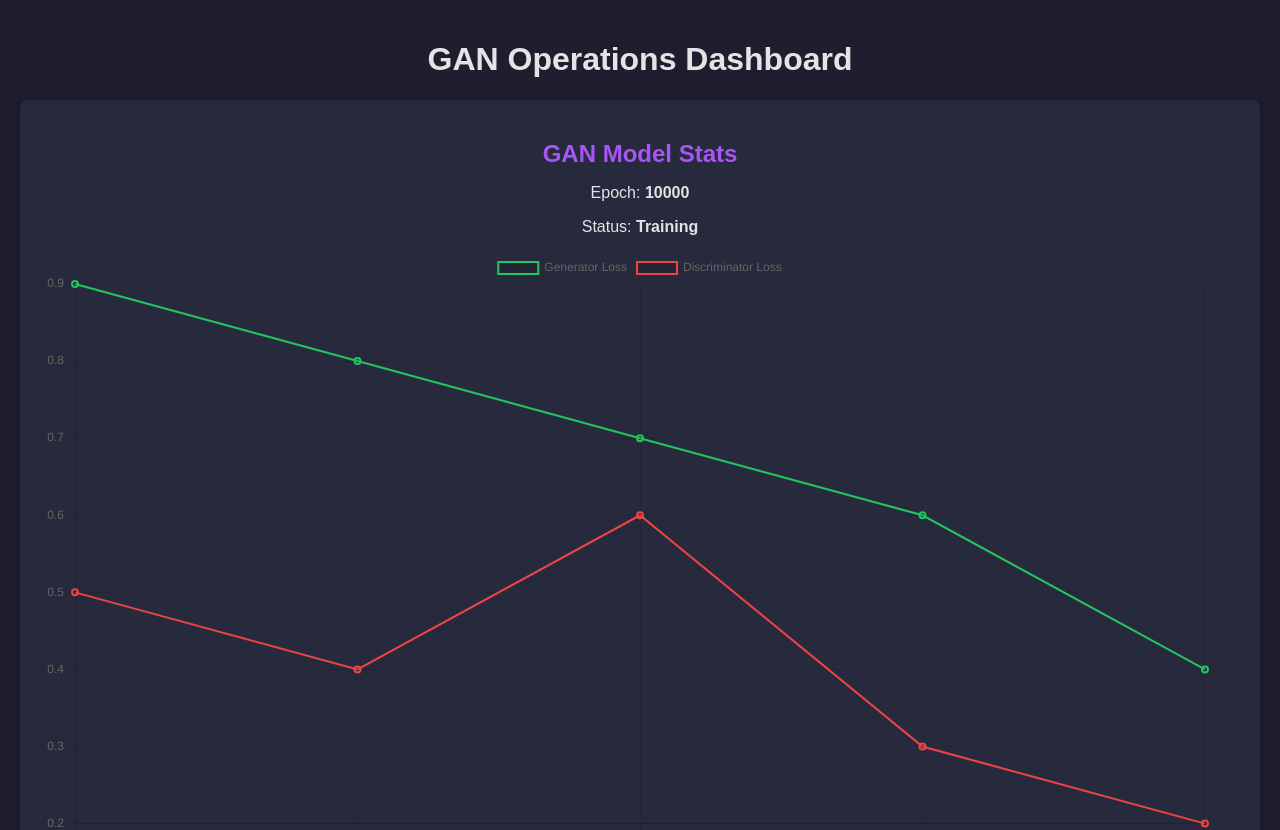
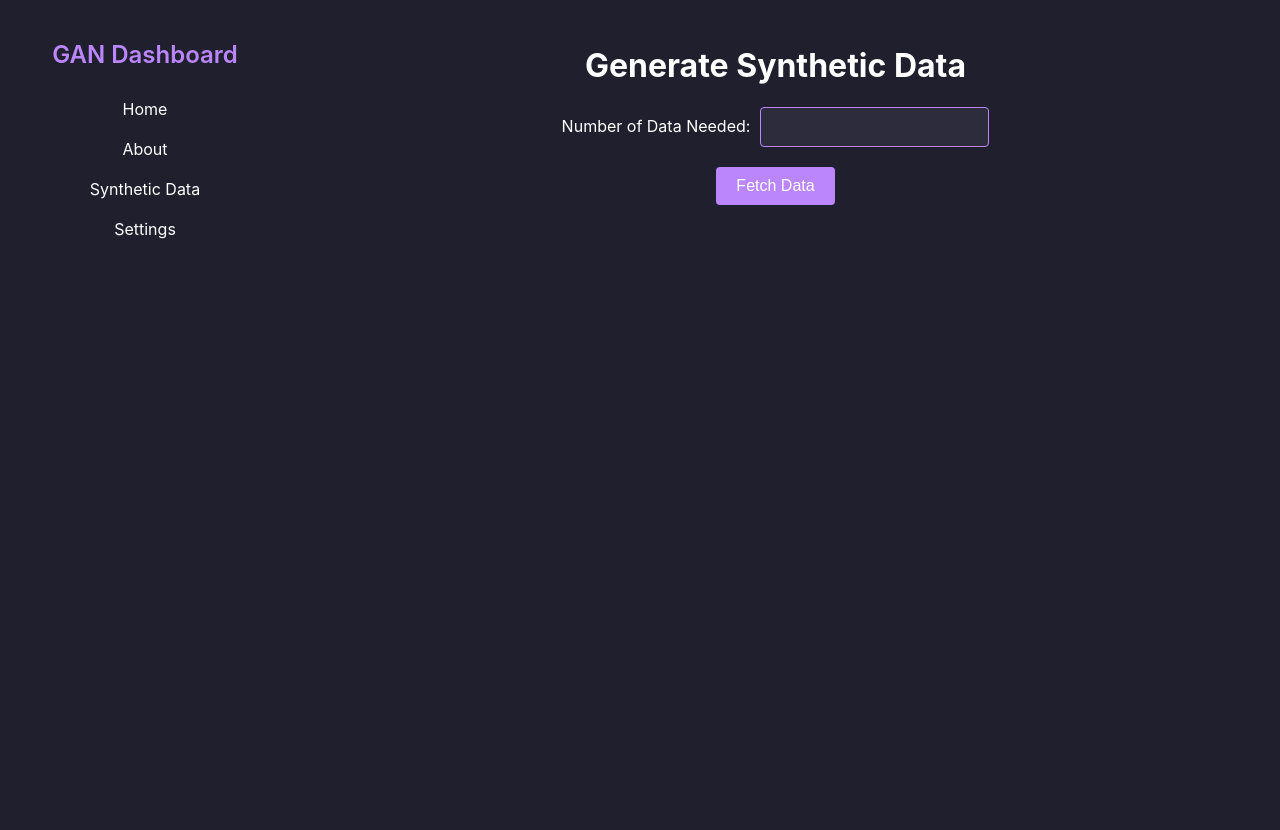
Before and after one commit to Itz-Shashwat/sentinelAI, a React (Create React App) app in the folder sentinelai/: page /gan-operations-dashboard in a window 1280 px wide. Shown: the top 830 px of the page. Built offline with nearby package versions, Linux system fonts and the light colour scheme.

Commit message:
backend api connected successfully

```diff
--- a/sentinelai/src/App.js
+++ b/sentinelai/src/App.js
@@ -3,15 +3,17 @@ import './App.css';
 import LandingPage from './LandingPage';
 import GANOperationsDashboard from './GANOperationsDashboard';
 import { BrowserRouter as Router, Routes, Route } from 'react-router-dom';
+import GANDashboard from './GANDashboard';
 
 function App() {
   return (
     <Router>
       <div className="App">
-        <Routes>
-          <Route path="/" element={<LandingPage />} />
-          <Route path="/gan-operations-dashboard" element={<GANOperationsDashboard />} />
-        </Routes>
+      <Routes>
+        <Route path="/" element={<LandingPage />} />
+        <Route path="/gan-operations-dashboard" element={<GANDashboard />} />
+      </Routes>
+
       </div>
     </Router>
   );
--- /dev/null
+++ b/sentinelai/src/GANDashboard.js
@@ -0,0 +1,171 @@
+import React, { useState } from "react";
+import { Link } from "react-router-dom";
+
+const GANDashboard = () => {
+  const [dataCount, setDataCount] = useState("");
+  const [isFetching, setIsFetching] = useState(false);
+
+  const fetchData = async () => {
+    if (!dataCount || isNaN(dataCount)) {
+      alert("Please enter a valid number for data count.");
+      return;
+    }
+
+    setIsFetching(true);
+
+    try {
+      // Get user's public IP address
+      const ipResponse = await fetch("https://api.ipify.org?format=json");
+      const { ip } = await ipResponse.json();
+
+      // Send request to backend API
+      const response = await fetch("http://127.0.0.1:5000/generate-data", {
+        method: "POST",
+        headers: {
+          "Content-Type": "application/json",
+        },
+        body: JSON.stringify({ rows: dataCount, ip }),
+      });
+
+      if (!response.ok) {
+        throw new Error("Failed to fetch data from the backend API.");
+      }
+
+      // Fetch CSV response from the backend
+      const blob = await response.blob();
+      const downloadURL = window.URL.createObjectURL(blob);
+      const link = document.createElement("a");
+      link.href = downloadURL;
+      link.download = "synthetic_data.csv";
+      document.body.appendChild(link);
+      link.click();
+      link.remove();
+    } catch (error) {
+      console.error("Error fetching data:", error);
+      alert("An error occurred while fetching the data.");
+    } finally {
+      setIsFetching(false);
+    }
+  };
+
+  return (
+    <div style={{ display: "flex" }}>
+      {/* Sidebar */}
+      <div
+        style={{
+          width: "250px",
+          backgroundColor: "#1f1f2e",
+          padding: "20px",
+          position: "fixed",
+          height: "100vh",
+        }}
+      >
+        <h2 style={{ color: "#bb86fc", textAlign: "center", fontWeight: "600" }}>
+          GAN Dashboard
+        </h2>
+        <ul style={{ listStyle: "none", padding: 0 }}>
+          <li>
+            <Link
+              to="/"
+              style={{
+                color: "white",
+                display: "block",
+                padding: "10px",
+                textDecoration: "none",
+              }}
+            >
+              Home
+            </Link>
+          </li>
+          <li>
+            <Link
+              to="/about"
+              style={{
+                color: "white",
+                display: "block",
+                padding: "10px",
+                textDecoration: "none",
+              }}
+            >
+              About
+            </Link>
+          </li>
+          <li>
+            <Link
+              to="/overview"
+              style={{
+                color: "white",
+                display: "block",
+                padding: "10px",
+                textDecoration: "none",
+              }}
+            >
+              Synthetic Data
+            </Link>
+          </li>
+          <li>
+            <Link
+              to="/settings"
+              style={{
+                color: "white",
+                display: "block",
+                padding: "10px",
+                textDecoration: "none",
+              }}
+            >
+              Settings
+            </Link>
+          </li>
+        </ul>
+      </div>
+
+      {/* Main Content */}
+      <div
+        style={{
+          marginLeft: "270px",
+          padding: "25px",
+          width: "calc(100% - 270px)",
+          backgroundColor: "#1f1f2e", // Match sidebar background color
+          color: "white", // Ensure text is visible on dark background
+          minHeight: "100vh", // Ensure full height background
+          borderLeft: "1px solid #333", // Add a subtle 1px border
+        }}
+      >
+        <h1>Generate Synthetic Data</h1>
+        <div style={{ marginBottom: "20px" }}>
+          <label style={{ marginRight: "10px" }}>Number of Data Needed:</label>
+          <input
+            type="number"
+            value={dataCount}
+            onChange={(e) => setDataCount(e.target.value)}
+            style={{
+              padding: "10px",
+              fontSize: "16px",
+              border: "1px solid #bb86fc",
+              borderRadius: "4px",
+              backgroundColor: "#2c2c3d",
+              color: "white",
+            }}
+          />
+        </div>
+        <button
+          onClick={fetchData}
+          style={{
+            padding: "10px 20px",
+            backgroundColor: "#bb86fc",
+            border: "none",
+            borderRadius: "4px",
+            color: "white",
+            fontSize: "16px",
+            cursor: "pointer",
+          }}
+          disabled={isFetching}
+        >
+          {isFetching ? "Fetching..." : "Fetch Data"}
+        </button>
+      </div>
+    </div>
+  );
+};
+
+export default GANDashboard;
--- a/sentinelai/src/LandingPage.js
+++ b/sentinelai/src/LandingPage.js
@@ -41,10 +41,14 @@ function LandingPage() {
         <ul style={{ listStyle: "none", padding: 0 }}>
           <li><Link to="/" style={{ color: "white", display: "block", padding: "10px", textDecoration: "none" }}>Home</Link></li>
           <li><Link to="/about" style={{ color: "white", display: "block", padding: "10px", textDecoration: "none" }}>About</Link></li>
-          <li><Link to="/overview" style={{ color: "white", display: "block", padding: "10px", textDecoration: "none" }}>Synthetic Data</Link></li>
+          <li><Link to="/gan-operations-dashboard" style={{ color: "white", display: "block", padding: "10px", textDecoration: "none" }}>Synthetic Data</Link></li>
           <li><Link to="/settings" style={{ color: "white", display: "block", padding: "10px", textDecoration: "none" }}>Settings</Link></li>
         </ul>
       </div>
+
+
+
+
 
       {/* Main content area */}
       <div style={{ marginLeft: "270px", padding: "22px", flex: 1 }}>
```
Also changed, not shown: 1 other file (tests, documents, lock files or other folders).
